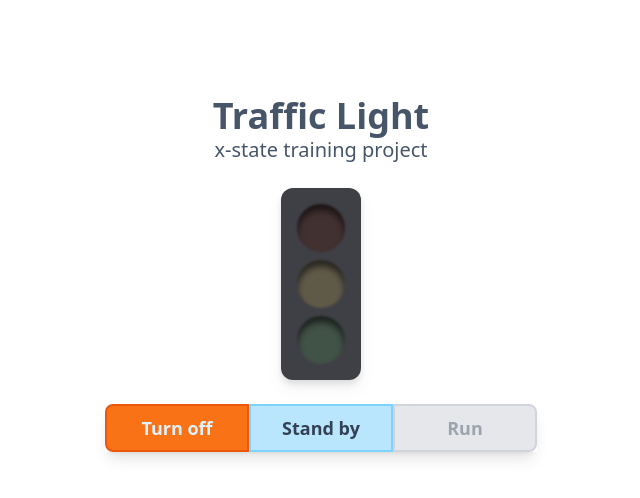
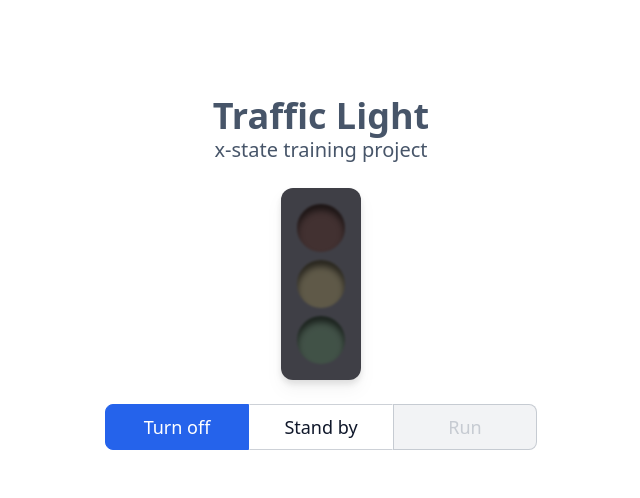
Before and after one commit to star-over/traffic-light, a Next.js app: page / in a window 1280 px wide. Shown: the top 498 px of the page, without its empty margins (319-959 px from the left). Built offline with nearby package versions, Linux system fonts and the light colour scheme.

Commit message:
fix: button styles

```diff
--- a/src/components/ControlButton.jsx
+++ b/src/components/ControlButton.jsx
@@ -3,22 +3,22 @@
 /* eslint-disable import/no-unresolved */
 import { cva } from "class-variance-authority";
 
-const cvaFn = cva(["py-1 sm:py-2 px-2 sm:px-4 w-24 sm:w-30 sm:w-36 transition-all border-2",
-  "font-normal sm:font-bold text-base sm:text-lg"], {
+const cvaFn = cva(["py-1 sm:py-2 px-2 w-24 sm:w-30 sm:w-36 transition-all border",
+  "font-normal text-base sm:text-lg"], {
   variants: {
     selected: {
-      true: "bg-orange-500 border-orange-600 text-sky-100",
+      true: "bg-blue-600 border-blue-600 text-white",
       false: "",
     },
     enabled: {
-      true: "bg-sky-200 border-sky-300  text-slate-700 hover:bg-orange-300 hover:border-orange-500 ",
+      true: "bg-white border-gray-400/50  text-slate-900 hover:text-blue-600 ",
       false: "",
     },
   },
   compoundVariants: [{
     enabled: false,
     selected: false,
-    className: "bg-gray-200 border-gray-300 text-gray-400",
+    className: "bg-gray-200/50 border-gray-400/50 text-gray-400/50",
   }],
   defaultVariants: { enabled: false, selected: false },
 });
--- a/src/components/TrafficControl.jsx
+++ b/src/components/TrafficControl.jsx
@@ -5,7 +5,7 @@ import { ControlButton } from "./ControlButton";
 
 export function TrafficControl({ manager, sendToManager }) {
   return (
-    <div className="min-w-min shadow-lg">
+    <div className="min-w-min">
 
       <ControlButton
         className="rounded-l-lg"
@@ -16,6 +16,7 @@ export function TrafficControl({ manager, sendToManager }) {
       </ControlButton>
 
       <ControlButton
+        className="border-x-transparent"
         enabled={manager.nextEvents.includes("TO_STANDBY")}
         selected={manager.matches("standby")}
         onClick={() => sendToManager("TO_STANDBY")}
```
